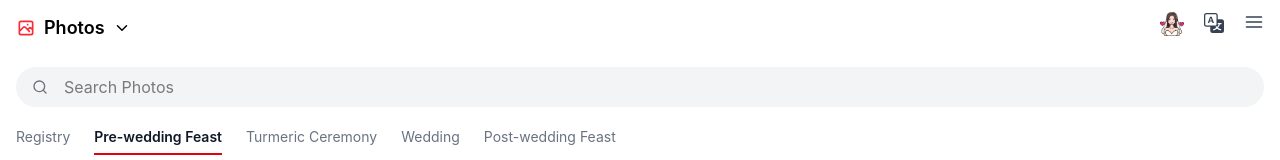
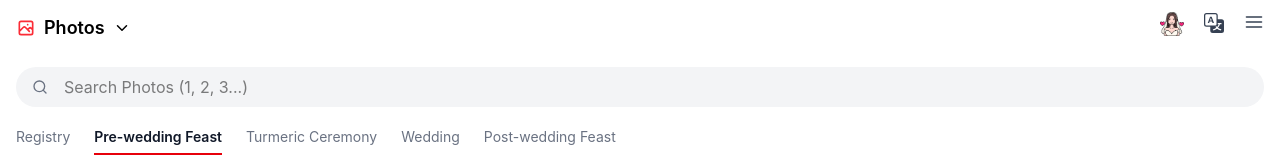
Before and after one commit to Tuhin007Mula/Marriage_Media, a React app: page / in a window 1280 px wide. Shown: the top 160 px of the page. Built offline with nearby package versions, Linux system fonts and the light colour scheme; the HTML template or start-up script is replaced by a standard one.

Commit message:
adding search by photo number

```diff
--- a/src/index.css
+++ b/src/index.css
@@ -106,3 +106,7 @@
   from { transform: scale(0.6); opacity: 1; }
   to { transform: scale(1.6); opacity: 0; }
 }
+
+.scroll-target {
+  scroll-margin-top: 170px; /* adjust if header height changes */
+}
--- a/src/pages/HomePage.jsx
+++ b/src/pages/HomePage.jsx
@@ -922,7 +922,6 @@ export default function HomePage() {
   const [personType, setPersonType] = useState("Bride");
   const [showPersonDropdown, setShowPersonDropdown] = useState(false);
 
-
   const t = translations[language];
 
   const tabs = [
@@ -934,6 +933,21 @@ export default function HomePage() {
   ];
 
   const media = getMedia(mediaType, activeTab, personType, t, language);
+
+  const searchInputRef = React.useRef(null);
+  const itemRefs = React.useRef({});
+  const [searchValue, setSearchValue] = React.useState("");
+
+  React.useEffect(() => {
+    // Scroll media list to top when group changes
+    window.scrollTo({ top: 0, behavior: "smooth" });
+
+    // Reset search input
+    setSearchValue("");
+
+    // Clear old refs so numbering restarts from 1
+    itemRefs.current = {};
+  }, [activeTab, mediaType, personType]);
 
   return (
     <div className="min-h-screen bg-white flex flex-col">
@@ -1072,10 +1086,64 @@ export default function HomePage() {
 
         <div className="px-4 py-3 mb-2 relative">
           <FiSearch className="absolute left-8 top-1/2 -translate-y-1/2 text-gray-500" />
-          <input
+          {/* <input
             className="w-full pl-12 pr-4 py-2 rounded-full bg-gray-100"
             placeholder={`${t.search} ${mediaType === "Photos" ? t.photos : t.videos}`}
           />
+          ===================================================
+          <input
+  className="w-full pl-12 pr-4 py-2 rounded-full bg-gray-100"
+  placeholder={`${t.search} ${mediaType === "Photos" ? t.photos : t.videos} ${language === "bn" ? "(১, ২, ৩...)" : "(1, 2, 3...)"}`}
+  value={searchValue}
+  onChange={(e) => setSearchValue(e.target.value)}
+  onKeyDown={(e) => {
+    if (e.key === "Enter") {
+      const num = parseInt(searchValue, 10);
+
+      if (!isNaN(num) && itemRefs.current[num]) {
+        itemRefs.current[num].scrollIntoView({
+          behavior: "smooth",
+          block: "start",
+        });
+        setSearchValue("");
+      }
+    }
+  }}
+/>*/}
+        <input
+          ref={searchInputRef}
+          className="w-full pl-12 pr-4 py-2 rounded-full bg-gray-100"
+          placeholder={`${t.search} ${
+            mediaType === "Photos" ? t.photos : t.videos
+          } ${language === "bn" ? "(১, ২, ৩...)" : "(1, 2, 3...)"}`}
+          value={searchValue}
+          onChange={(e) => setSearchValue(e.target.value)}
+          onKeyDown={(e) => {
+          if (e.key === "Enter") {
+            e.preventDefault();
+
+            // 🔽 close mobile keyboard
+            searchInputRef.current?.blur();
+
+            // 🔢 Bangla → English digits
+            const normalized = searchValue.replace(/[০-৯]/g, (d) =>
+              "০১২৩৪৫৬৭৮৯".indexOf(d)
+            );
+
+            const num = parseInt(normalized, 10);
+
+            if (!isNaN(num) && itemRefs.current[num]) {
+              itemRefs.current[num].scrollIntoView({
+                behavior: "smooth",
+                block: "start",
+              });
+
+              // 🧹 auto clear after jump
+              setSearchValue("");
+            }
+          }
+        }}
+        />
         </div>
 
         <div className="flex gap-6 px-4 text-sm mb-2 overflow-x-auto whitespace-nowrap no-scrollbar">
@@ -1101,7 +1169,7 @@ export default function HomePage() {
 
       {/* SCROLLABLE MEDIA */}
       <div className="flex-1 overflow-y-auto px-4 py-6 space-y-10">
-        {media.map((item) => (
+        {/* {media.map((item) => (
           <MediaCard
             key={item.id}
             item={item}
@@ -1109,6 +1177,20 @@ export default function HomePage() {
             t={t}
             activeTab={activeTab}
           />
+        ))} */}
+        {media.map((item, index) => (
+          <div
+            key={item.id}
+            ref={(el) => (itemRefs.current[index + 1] = el)} // photo number = 1,2,3...
+            className="scroll-target"
+          >
+            <MediaCard
+              item={item}
+              mediaType={mediaType}
+              t={t}
+              activeTab={activeTab}
+            />
+          </div>
         ))}
       </div>
     </div>
```
